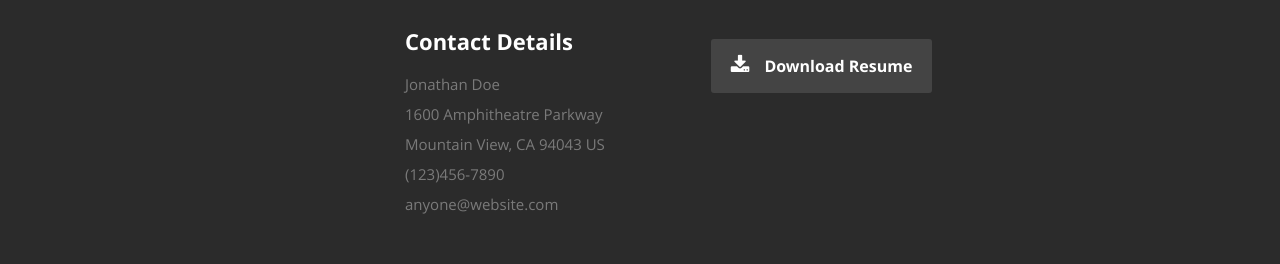
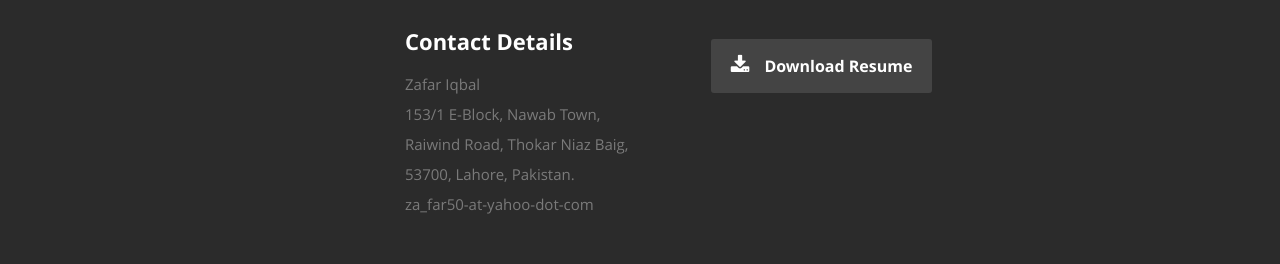
Before and after one commit to savedeveloper/engrzafariqbal, a plain HTML site: page index.html in a window 1280 px wide. Shown: the part 1061-1325 px from the top of the page. Drawn offline with nearby package versions, Linux system fonts and the light colour scheme.

Commit message:
contact info

```diff
--- a/index.html
+++ b/index.html
@@ -107,12 +107,12 @@
 
                   <h2>Contact Details</h2>
                   <p class="address">
-						   <span>Jonathan Doe</span><br>
-						   <span>1600 Amphitheatre Parkway<br>
-						         Mountain View, CA 94043 US
+						   <span>Zafar Iqbal</span><br>
+						   <span>153/1 E-Block, Nawab Town,<br>
+						         Raiwind Road, Thokar Niaz Baig,
+                     53700, Lahore, Pakistan.
                      </span><br>
-						   <span>(123)456-7890</span><br>
-                     <span>anyone@website.com</span>
+                     <span>za_far50-at-yahoo-dot-com</span>
 					   </p>
 
                </div>
```
